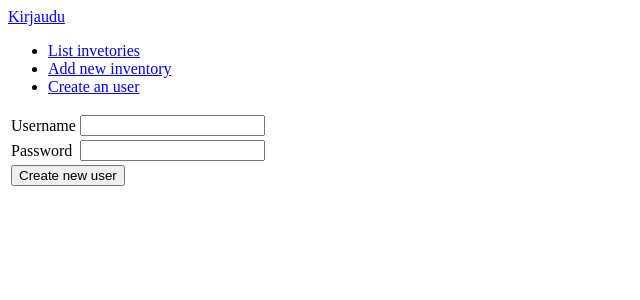
After one commit to jkukko/InventoryManagement, a Flask app: page /auth/new/ in a window 1280 px wide. The commit adds this page. Shown: the top 300 px of the page, without its empty margins (0-640 px from the left). Run offline with Flask 2, Linux system fonts and the light colour scheme.

Commit message:
Create user functionality added

```diff
--- a/application/auth/models.py
+++ b/application/auth/models.py
@@ -12,8 +12,7 @@ class User(db.Model):
     username = db.Column(db.String(144), nullable=False)
     password = db.Column(db.String(144), nullable=False)
 
-    def __init__(self, name, username, password):
-        self.name = name
+    def __init__(self, username, password):
         self.username = username
         self.password = password
 
--- a/application/auth/views.py
+++ b/application/auth/views.py
@@ -1,7 +1,7 @@
 from flask import render_template, request, redirect, url_for
 from flask_login import login_user, logout_user
 
-from application import app
+from application import app, db
 from application.auth.models import User
 from application.auth.forms import LoginForm
 
@@ -26,3 +26,22 @@ def auth_login():
 def auth_logout():
     logout_user()
     return redirect(url_for("index"))
+
+@app.route("/auth/new/")
+def user_form():
+    return render_template("/auth/new.html", form = LoginForm())
+
+@app.route("/auth/", methods=["POST"])
+def user_create():
+    form = LoginForm(request.form)
+
+    if not form.validate():
+        render_template("/auth/new.html", form = form)
+
+    print(form.password.data)
+    u = User(username=form.username.data, password=form.password.data)
+
+    db.session().add(u)
+    db.session().commit()
+
+    return redirect(url_for("index"))
--- a/application/inventory/models.py
+++ b/application/inventory/models.py
@@ -6,6 +6,6 @@ class Inventory(db.Model):
     date_modified = db.Column(db.DateTime, default=db.func.current_timestamp(),onupdate=db.func.current_timestamp())
     name = db.Column(db.String(144), nullable=False)
 
-    # change
+
     def __init__(self, name):
         self.name = name
--- /dev/null
+++ b/application/templates/auth/new.html
@@ -0,0 +1,30 @@
+{% extends "layout.html" %}
+
+{% block body %}
+<form method="POST" action="{{ url_for('user_create') }}">
+    <table>
+        <tr>
+            <td>
+                {{ form.username.label }}
+            </td>
+            <td>
+                {{ form.username }}
+            </td>
+        </tr>
+        <tr>
+            <td>
+                {{ form.password.label }}
+            </td>
+            <td>
+                {{ form.password }}
+            </td>
+        </tr>
+        <tr>
+            <td colspan="2">
+                <input type="submit" value="Create new user">
+            </td>
+        </tr>
+    </table>
+</form>
+
+{% endblock %}
--- a/application/templates/layout.html
+++ b/application/templates/layout.html
@@ -16,6 +16,7 @@
     <ul>
       <li><a href="{{ url_for('inventory_index') }}">List invetories</a></li>
       <li><a href="{{ url_for('inventory_form') }}">Add new inventory</a></li>
+      <li><a href="{{ url_for('user_form') }}">Create an user</a></li>
     </ul>
     {% block body %}
       <p>
```
